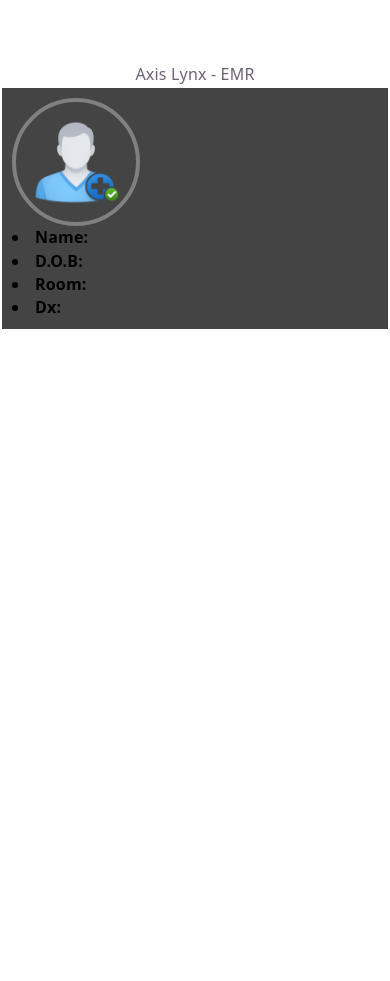
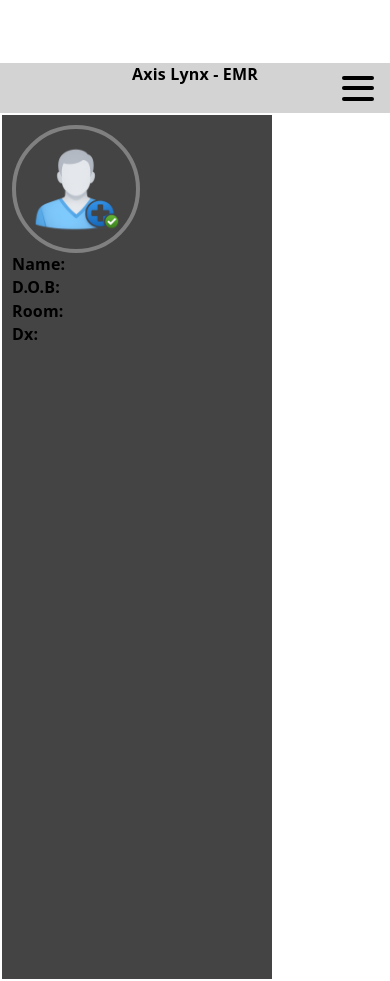
Before and after one commit to dpanepucci/EMR_Lynx, a React (Vite) app in the folder client/: page / in a window 390 px wide. Before the commit the page ends 844 px from the top, so only its background shows below. Built offline with nearby package versions, Linux system fonts and the light colour scheme; sample sign-in values are in the browser's storage.

Commit message:
added hamburger icon for logout

```diff
--- a/client/src/App.css
+++ b/client/src/App.css
@@ -12,9 +12,61 @@
   align-items: flex-start;
   padding: 10px;
   background-color: rgb(69, 68, 68);
+  list-style-type: none;
+  min-height: 100vh;
+  width: 250px
 }
 
 li {
   color: black;
   font-weight: bold
 }
+
+#hamburgerNav {
+  width: 100%;
+  height: 50px;
+  background-color: lightgray;
+  position: relative;
+  overflow: visible;
+}
+
+#hamburgerNav ul {
+  margin: 0;
+  padding: 0;
+}
+
+#hamburgerNav ul.menu {
+  display: none;
+}
+
+#hamburgerNav ul.menu.open {
+  display: flex;
+  flex-direction: column;
+  gap: 8px;
+  position: absolute;
+  top: calc(100% + 6px);
+  right: 16px;
+  background-color: white;
+  padding: 10px 12px;
+  border-radius: 8px;
+  box-shadow: 0 8px 22px rgba(0, 0, 0, 0.18);
+  z-index: 20;
+}
+
+#hamburgerNav li {
+  list-style-type: none;
+  padding-right: 0;
+}
+
+.navIcon {
+  position: absolute;
+  right: 16px;
+  top: 50%;
+  transform: translateY(-50%);
+  cursor: pointer;
+}
+
+#Axis {
+  color: black;
+  font-weight: bolder;
+}
--- a/client/src/App.jsx
+++ b/client/src/App.jsx
@@ -2,17 +2,35 @@
 import reactLogo from './assets/react.svg'
 import viteLogo from './assets/vite.svg'
 import './App.css'
+import Hamburger from './components/hamburgerMenu'
 
 function App() {
+
+  const [HamburgerOpen, setHamburgerOpen] = useState(false);
+
+  const toggleHamburgerIcon = () =>{
+    setHamburgerOpen(!HamburgerOpen)
+  }
+
 
   return (
     <>
         <div>
           <h1>Healthcare Inc.</h1>
-          <p>
-          Axis Lynx - EMR
-          </p>
+          <div id='hamburgerNav'>
+            <p id='Axis'>Axis Lynx - EMR</p>
+          <ul className={HamburgerOpen ? 'menu open' : 'menu'}>
+            <li>Settings</li>
+            <li>Profile</li>
+            <li><a href='/login'>Log Out</a></li>
+          </ul>
+            <div className='navIcon' onClick={toggleHamburgerIcon}>
+              <Hamburger isOpen={HamburgerOpen} />
+            </div>
         </div>
+
+        </div>
+        {/* Side Patient Snap Shot */}
         <div id='pt_profile'>
           <img
           id='proPic'
--- /dev/null
+++ b/client/src/components/hamburgerMenu.css
@@ -0,0 +1,30 @@
+#hamburgerMenu {
+    width: 2rem;
+    height: 2rem;
+    display: flex;
+    justify-content: space-around;
+    flex-flow: column nowrap;
+    z-index: 10
+}
+
+.burger {
+    width: 2rem;
+    height: 0.25rem;
+    border-radius: 10px;
+    background-color: black;
+    transform-origin: 1px;
+    transition: all 0.3s linear;
+}
+
+#hamburgerMenu.open .burger:nth-child(1) {
+    transform: rotate(45deg);
+}
+
+#hamburgerMenu.open .burger:nth-child(2) {
+    opacity: 0;
+    transform: translateX(20px);
+}
+
+#hamburgerMenu.open .burger:nth-child(3) {
+    transform: rotate(-45deg);
+}
--- /dev/null
+++ b/client/src/components/hamburgerMenu.jsx
@@ -0,0 +1,14 @@
+import './hamburgerMenu.css'
+
+export default function Hamburger({ isOpen }){
+    return(
+        <>
+            <div id='hamburgerMenu' className={isOpen ? 'open' : ''}>
+                <div className="burger"/>
+                <div className="burger"/>
+                <div className="burger"/>
+            </div>
+
+        </>
+    )
+}
```
